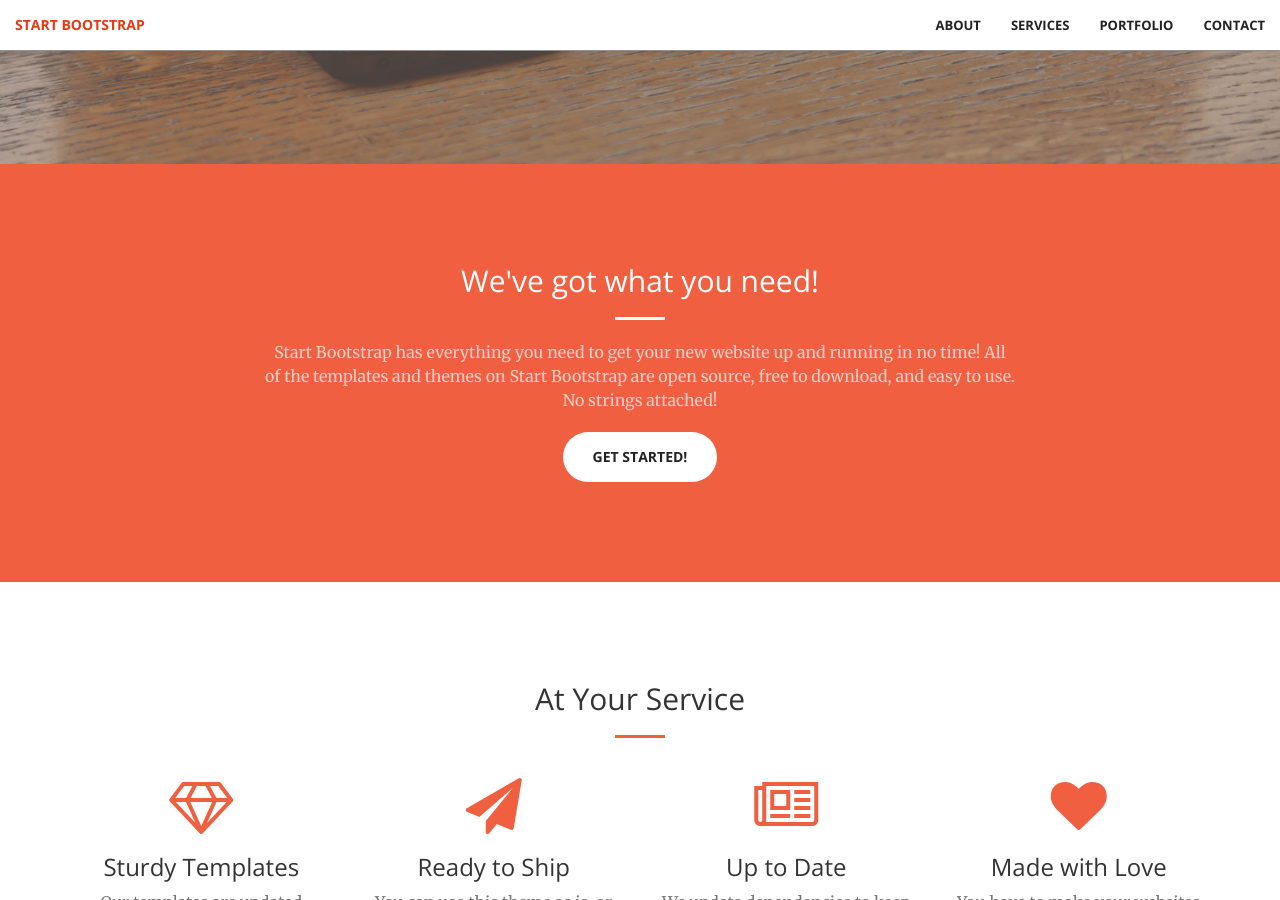
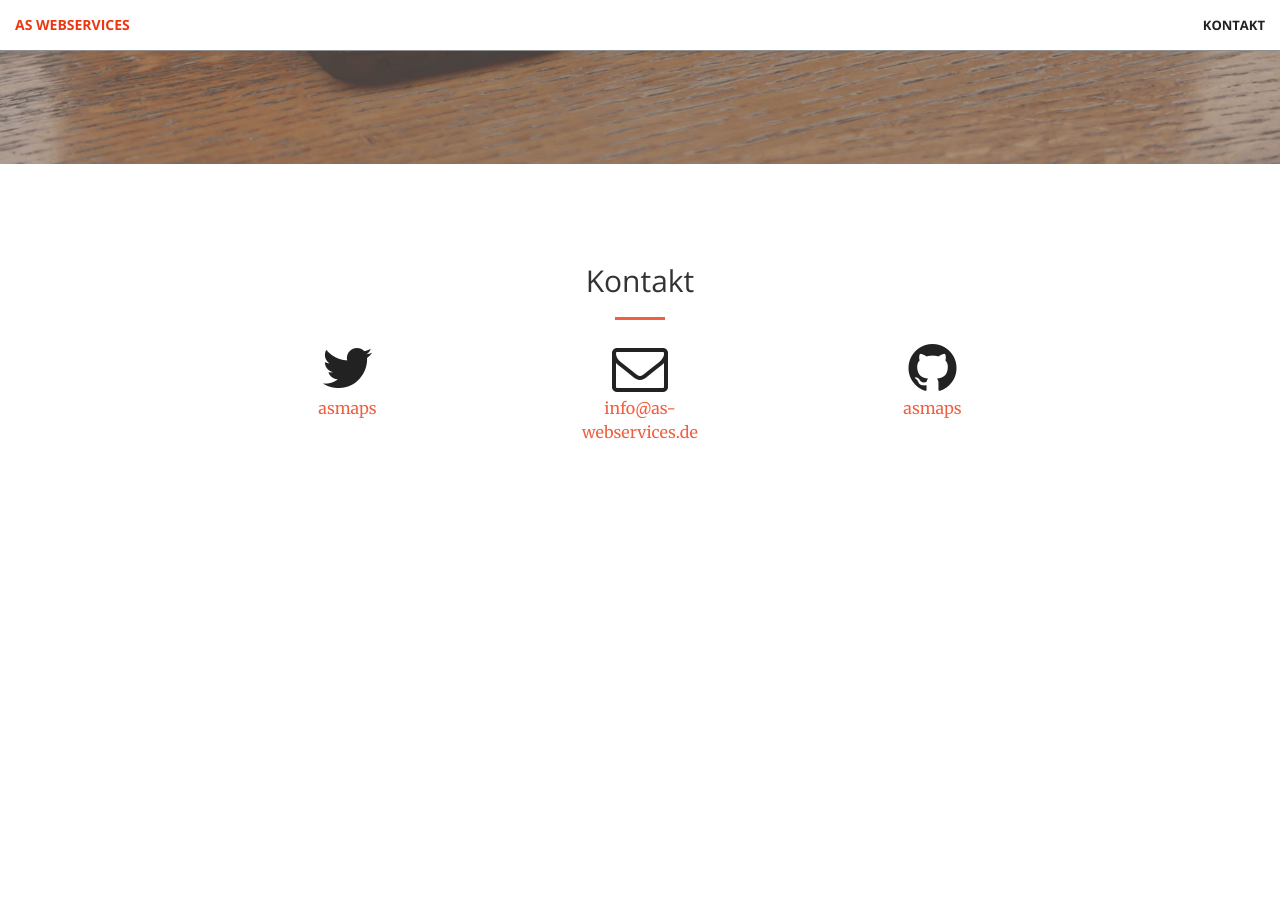
Before and after one commit to asmaps/asw.io-old, a Jekyll site: the page built from index.html, in a window 1280 px wide and 900 px high, scrolled down 736 px. Built offline with Jekyll 4.4.1, drawn with Linux system fonts in a browser that asks for light colours; after the commit the page ends 1300 px from its top, so only the background shows below that; some of the changed text lies outside the part shown.

Commit message:
remove uneccesary stuff

```diff
--- a/_config.yml
+++ b/_config.yml
@@ -1,12 +1,12 @@
 # Site settings
-title:
-email:
+title: "AS Wwebservices"
+email: "info@as-webservices.de"
 description: > # this means to ignore newlines until "baseurl:"
 baseurl: "" # the subpath of your site, e.g. /blog/
-url: "" # the base hostname & protocol for your site
+url: "https://www.as-webservices.de/" # the base hostname & protocol for your site
 
-twitter_username:
-github_username:
+twitter_username: "asmaps"
+github_username: "asmaps"
 
 # Build settings
 markdown: kramdown
--- a/_includes/contact.html
+++ b/_includes/contact.html
@@ -2,26 +2,25 @@
     <div class="container">
         <div class="row">
             <div class="col-lg-8 col-lg-offset-2 text-center">
-                <h2 class="section-heading">Let's Get In Touch!</h2>
+                <h2 class="section-heading">Kontakt</h2>
                 <hr class="primary">
-                <p>Ready to start your next project with us? That's great! Give us a call or send us an email and we will get back to you as soon as possible!</p>
             </div>
         <div class="col-lg-2 col-lg-offset-2 text-center">
-            <a href="https://twitter.com/{{ site.twitter_username }}">
+            <a href="https://twitter.com/asmaps/">
                 <i class="fa fa-twitter fa-3x wow bounceIn" data-wow-delay=".1s"></i>
-                <p>{{ site.twitter_username }}</p>
+                <p>asmaps</p>
             </a>
         </div>
         <div class="col-lg-2 col-lg-offset-1 text-center">
-            <a href="mailto:{{ site.email }}">
+            <a href="mailto:info@as-webservices.de">
             <i class="fa fa-envelope-o fa-3x wow bounceIn" data-wow-delay=".1s"></i>
-                <p>{{ site.email }}</p>
+                <p>info@as-webservices.de</p>
             </a>
         </div>
         <div class="col-lg-2 col-lg-offset-1 text-center">
-            <a href="https://github.com/{{ site.github_username }}">
+            <a href="https://github.com/asmaps/">
             <i class="fa fa-github fa-3x wow bounceIn" data-wow-delay=".1s"></i>
-                <p>{{ site.github_username }}</p>
+                <p>asmaps</p>
             </a>
         </div>
 
--- a/_includes/header.html
+++ b/_includes/header.html
@@ -1,10 +1,9 @@
 <header>
     <div class="header-content">
         <div class="header-content-inner">
-            <h1>Your Favorite Source of Free Bootstrap Themes</h1>
+            <h1>AS Webservices</h1>
             <hr>
-            <p>Start Bootstrap can help you build better websites using the Bootstrap CSS framework! Just download your template and start going, no strings attached!</p>
-            <a href="#about" class="btn btn-primary btn-xl page-scroll">Find Out More</a>
+            <p>Zur Zeit keine Auftragsannahme</p>
         </div>
     </div>
 </header>
--- a/_includes/nav.html
+++ b/_includes/nav.html
@@ -8,23 +8,23 @@
                 <span class="icon-bar"></span>
                 <span class="icon-bar"></span>
             </button>
-            <a class="navbar-brand page-scroll" href="#page-top">Start Bootstrap</a>
+            <a class="navbar-brand page-scroll" href="#page-top">AS Webservices</a>
         </div>
 
         <!-- Collect the nav links, forms, and other content for toggling -->
         <div class="collapse navbar-collapse" id="bs-example-navbar-collapse-1">
             <ul class="nav navbar-nav navbar-right">
+                <!-- <li> -->
+                <!--     <a class="page&#45;scroll" href="#about">About</a> -->
+                <!-- </li> -->
+                <!-- <li> -->
+                <!--     <a class="page&#45;scroll" href="#services">Services</a> -->
+                <!-- </li> -->
+                <!-- <li> -->
+                <!--     <a class="page&#45;scroll" href="#portfolio">Portfolio</a> -->
+                <!-- </li> -->
                 <li>
-                    <a class="page-scroll" href="#about">About</a>
-                </li>
-                <li>
-                    <a class="page-scroll" href="#services">Services</a>
-                </li>
-                <li>
-                    <a class="page-scroll" href="#portfolio">Portfolio</a>
-                </li>
-                <li>
-                    <a class="page-scroll" href="#contact">Contact</a>
+                    <a class="page-scroll" href="#contact">Kontakt</a>
                 </li>
             </ul>
         </div>
--- a/_layouts/front.html
+++ b/_layouts/front.html
@@ -6,10 +6,12 @@
 <body id="page-top">
   {% include nav.html %}
   {% include header.html %}
+  {% comment %}
   {% include call-to-action.html %}
   {% include services.html %}
   {% include portfolio.html %}
   {% include aside.html %}
+  {% endcomment %}
   {% include contact.html %}
   {% include scripts.html %}
 </body>
```
Also changed, not shown: docker-compose.yml (added, +11 -0 lines), 1 other file.
